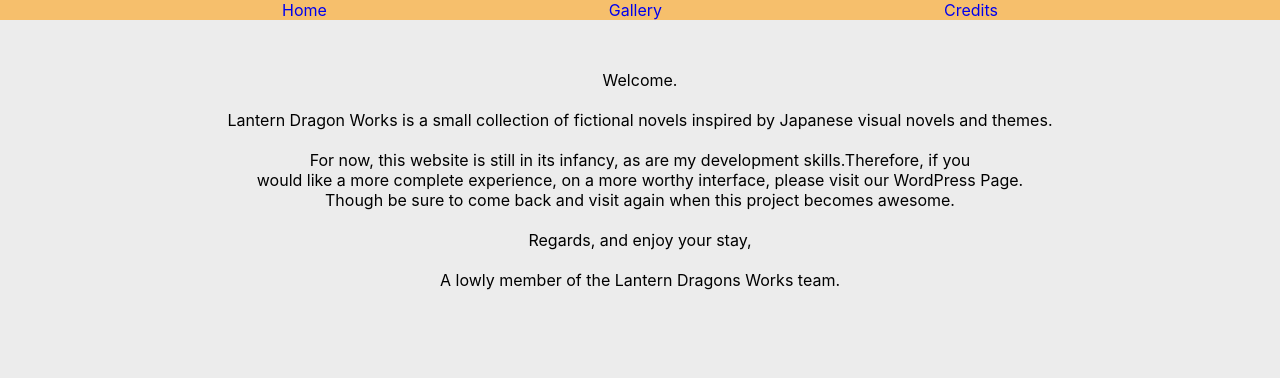
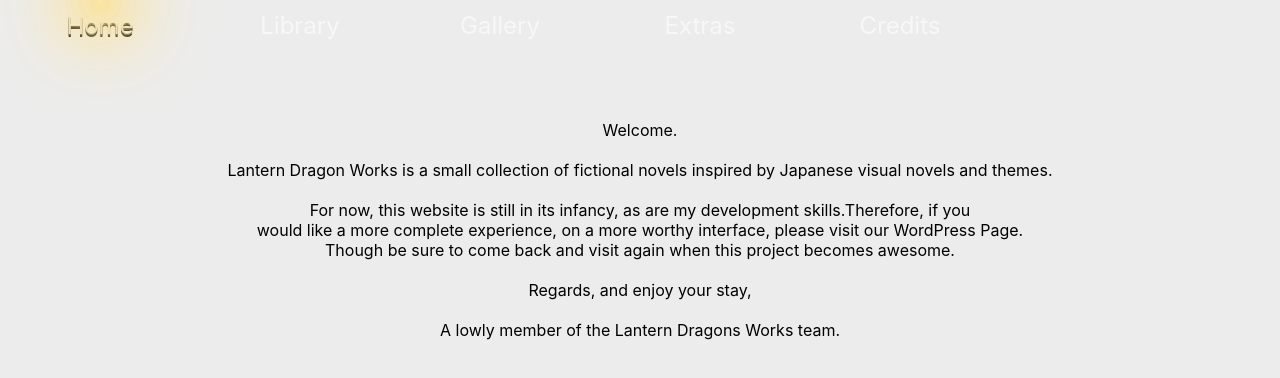
Before and after one commit to jscholar/lantern-dragon-4, a React (Create React App) app: page / in a window 1280 px wide. Shown: the top 378 px of the page. Built offline with nearby package versions, Linux system fonts and the light colour scheme.

Commit message:
Prettier Navbar

```diff
--- /dev/null
+++ b/src/layout/Navigation/Navbar/Navbar-Item.js
@@ -0,0 +1,15 @@
+import React from 'react';
+
+import {NavLink} from 'react-router-dom';
+import classes from './Navbar-Item.module.css';
+
+const NavbarItem = (props) => (
+    <NavLink exact activeClassName={classes.active} to={props.path}>
+        <div className={classes.NavbarItem}>
+            <div className={classes.Light}></div>
+            {props.label}
+        </div>
+    </NavLink>
+);
+
+export default NavbarItem;
--- /dev/null
+++ b/src/layout/Navigation/Navbar/Navbar-Item.module.css
@@ -0,0 +1,38 @@
+.NavbarItem {
+    position: relative;
+    text-align: center;
+    font-size: 1.5em;
+    width: 200px;
+    color: rgba(255, 255, 255, 0.596);
+    transition: 500ms;
+}
+
+.active .NavbarItem,
+.NavbarItem:hover {
+    color: rgba(247, 242, 231, 0.89);
+    text-shadow:
+    0 1px rgb(80, 70, 45),
+    0 3px rgb(0, 0, 0);
+}
+
+.Light {
+    transition: 500ms;
+    width: 1px;
+    height: 1px;
+    position: absolute;
+    border-radius: 50%;
+    top: -10px;
+    left: 50%;
+}
+
+.active .Light,
+.NavbarItem:hover > .Light {
+    background-color: white;
+    box-shadow:
+    0 0 15px 4px rgb(255, 226, 147),
+    0 0 20px 5px rgb(255, 226, 147),
+    0 0 25px 5px rgb(255, 226, 147),
+    0 0 30px 5px rgb(255, 226, 147),
+    0 0 35px 10px rgb(255, 226, 147),
+    0 0 70px 38px rgb(255, 226, 147);
+}
--- a/src/layout/Navigation/Navbar/Navbar.js
+++ b/src/layout/Navigation/Navbar/Navbar.js
@@ -1,17 +1,18 @@
 import React from 'react';
-import {NavLink} from 'react-router-dom';
 
 import classes from './Navbar.module.css';
+import NavbarItem from './Navbar-Item';
 
 const Navbar = (props) => {
     return (
         <div className={classes.Navbar}>
             <nav className={classes.NavItems}>
-                <NavLink to="/">Home</NavLink>
-                <NavLink to="/gallery">Gallery</NavLink>
-                <NavLink to="/Credits">Credits</NavLink>
+                <NavbarItem path="/" exact label="Home"></NavbarItem>
+                <NavbarItem path="/libary" label="Library"></NavbarItem>
+                <NavbarItem path="/gallery" label="Gallery"></NavbarItem>
+                <NavbarItem path="/extras" label="Extras"></NavbarItem>
+                <NavbarItem path="/credits" label="Credits"></NavbarItem>
             </nav>
-
         </div>
     )
 }
--- a/src/layout/Navigation/Navbar/Navbar.module.css
+++ b/src/layout/Navigation/Navbar/Navbar.module.css
@@ -1,18 +1,19 @@
 .Navbar {
+    width: 100%;
     animation: fadeIn 1000ms;
-    background-color: rgba(255, 153, 0, 0.541);
-    position: fixed;
-    width: 100%;
+    height: 50px;
 }
 
 .NavItems {
+    height: 100%;
     display: flex;
     text-align: center;
-    justify-content: space-evenly;
+    align-items: center;
 }
 
 .Navbar a {
     text-decoration: none;
+    color: inherit;
 }
 
 .SettingsIcon {
```
